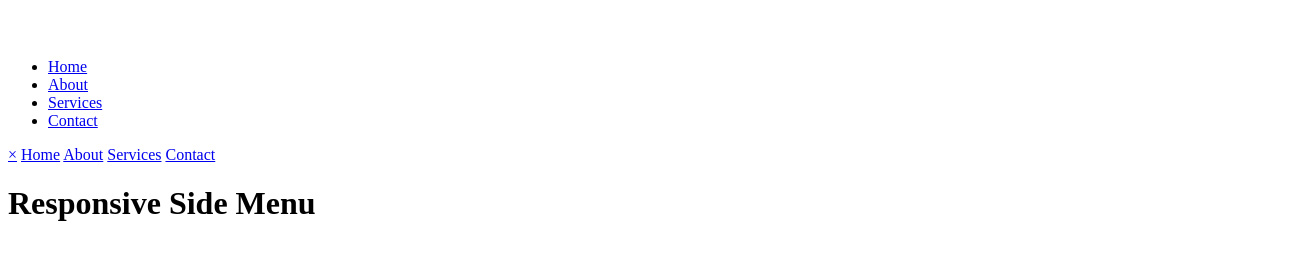
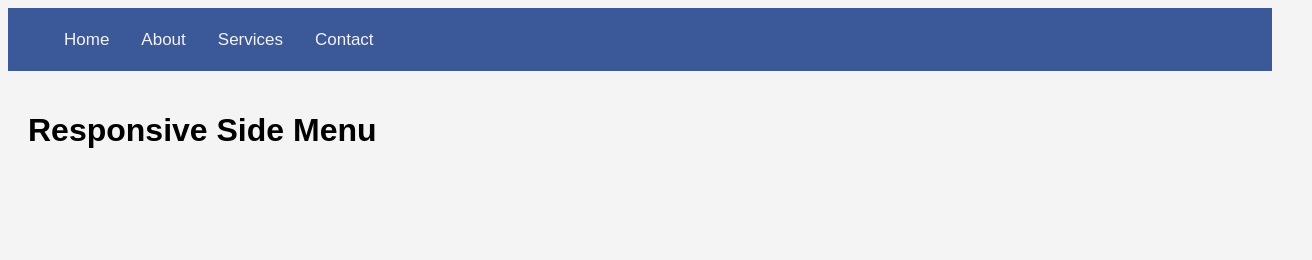
Before and after one commit to Estultz731/responsive-sidebar, a plain HTML site: page index.html in a window 1280 px wide. Shown: the whole page, 1312 px wide, since content can reach past the window. Drawn offline with Linux system fonts and the light colour scheme; files that its build step writes are made by us from their sources.

Commit message:
added css

```diff
--- a/index.html
+++ b/index.html
@@ -5,7 +5,7 @@
         <title>Responsive Sidebar</title>
         <meta name="description" content="">
         <meta name="viewport" content="width=device-width, initial-scale=1">
-        <link rel="stylesheet" href="./css/main.css">
+        <link rel="stylesheet" type="text/css" href="main.css">
     </head>
     <body>
         <nav class="navbar">
--- a/main.css
+++ b/main.css
@@ -0,0 +1,81 @@
+body {
+    background-color: #f4f4f4;
+    font-family: "Arial", Serif;
+    overflow-x: hidden;
+}
+
+.navbar {
+    background-color: #3b5998;
+    overflow: hidden;
+    height: 63px;
+}
+
+.navbar a {
+    float: left;
+    display: block;
+    color: #f2f2f2;
+    text-align:center;
+    padding: 14px 16px;
+    text-decoration: none;
+    font-size: 17px;
+}
+
+.navbar ul {
+    margin: 8px 0 0 0;
+    list-style: none;
+}
+
+.navbar a:hover {
+    background-color: #ddd;
+    color: black;
+}
+
+.side-nav {
+    height: 100%;
+    width: 0;
+    position: fixed;
+    z-index: 1;
+    top: 0;
+    left: 0;
+    background-color: #111;
+    opacity: 0.9;
+    overflow-x: hidden;
+    padding-top: 60px;
+    transition: 0.5s;
+}
+
+.side-nav a {
+    padding: 10px 10px 10px 30px;
+    text-decoration: none;
+    font-size: 22px;
+    color: #ccc;
+    display: block;
+    transition: 0.3s;
+}
+
+.side-nav a:hover {
+    color: #fff;
+}
+
+.side-nav .btn-close {
+    position: absolute;
+    top: 0;
+    right: 22px;
+    font-size: 36px;
+    margin-left: 50px;
+}
+
+#main {
+    transition: margin-left 0.5s;
+    padding: 20px;
+    overflow: hidden;
+    width: 100%;
+}
+
+@media(max-width:568px) {
+    .navbar-nav{display:none}
+}
+
+@media(min-width:568px) {
+    .open-slide{display:none}
+}
```
